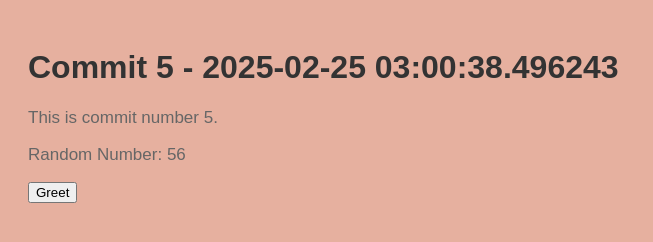
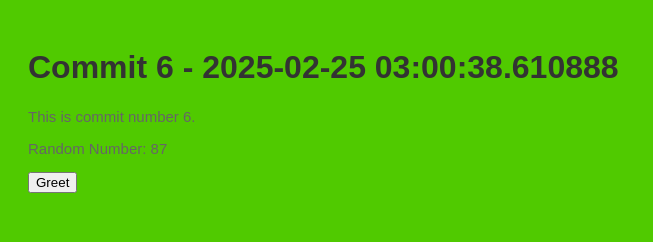
Before and after one commit to legbald0d/myrep-repo-20250225030031, a plain HTML site: page index.html in a window 1280 px wide. Shown: the whole page, without its empty margins (0-653 px from the left). Drawn offline with Linux system fonts and the light colour scheme.

Commit message:
📝 Commit 6 with HTML, CSS, and JS

```diff
--- a/index.html
+++ b/index.html
@@ -2,13 +2,13 @@
     <!DOCTYPE html>
     <html>
     <head>
-        <title>Commit 5 - 2025-02-25 03:00:38.496243</title>
+        <title>Commit 6 - 2025-02-25 03:00:38.610888</title>
         <link rel="stylesheet" href="style.css">
     </head>
     <body>
-        <h1>Commit 5 - 2025-02-25 03:00:38.496243</h1>
-        <p>This is commit number 5.</p>
-        <p>Random Number: 56</p>
+        <h1>Commit 6 - 2025-02-25 03:00:38.610888</h1>
+        <p>This is commit number 6.</p>
+        <p>Random Number: 87</p>
         <button onclick="greet()">Greet</button>
         <script src="script.js"></script>
     </body>
--- a/script.js
+++ b/script.js
@@ -2,4 +2,4 @@
     function greet() {
         alert('Hello from commit ' + commitNumber + '!');
     }
-    var commitNumber = 5;
+    var commitNumber = 6;
--- a/style.css
+++ b/style.css
@@ -1,7 +1,7 @@
 
     body {
         font-family: Arial, sans-serif;
-        background-color: #e6b09f;
+        background-color: #50ca00;
         padding: 20px;
     }
     h1 {
@@ -9,5 +9,5 @@
     }
     p {
         color: #666;
-        font-size: 17px;
+        font-size: 15px;
     }
```
